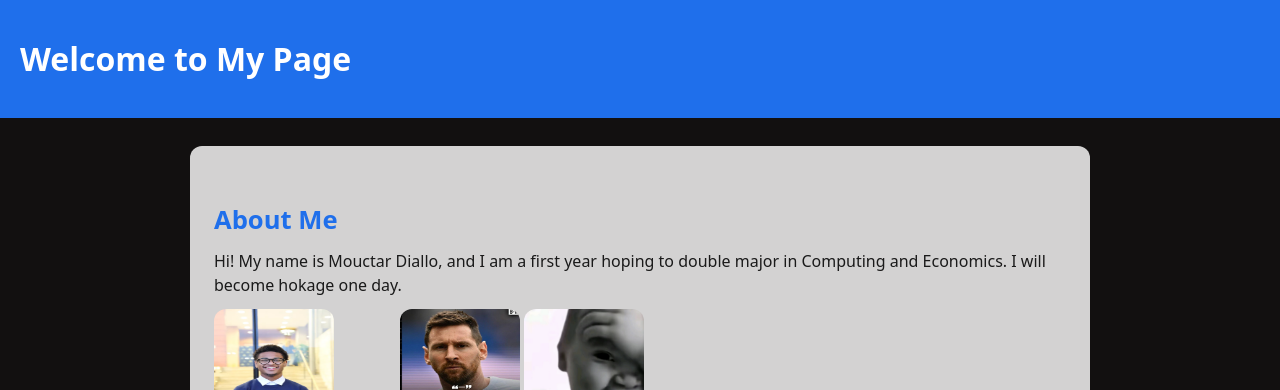
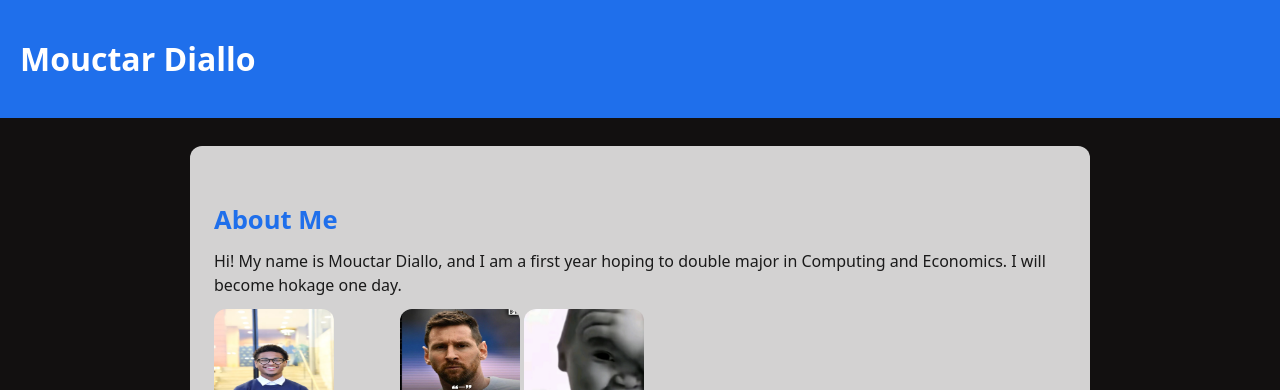
Before and after one commit to Mouct6r/-queens-student-page, a plain HTML site: page index.html in a window 1280 px wide. Shown: the top 390 px of the page. Drawn offline with Linux system fonts and the light colour scheme.

Commit message:
Change header title to 'Mouctar Diallo'

```diff
--- a/index.html
+++ b/index.html
@@ -8,7 +8,7 @@
   </head>
   <body>
     <header>
-      <h1>Welcome to My Page</h1> <!-- change this heading to your name -->
+      <h1>Mouctar Diallo</h1> <!-- change this heading to your name -->
     </header>
 
     <main>
```
